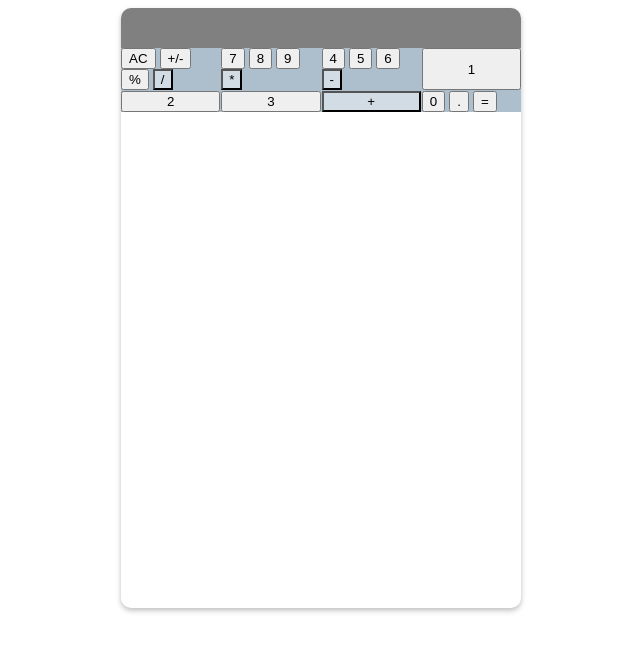
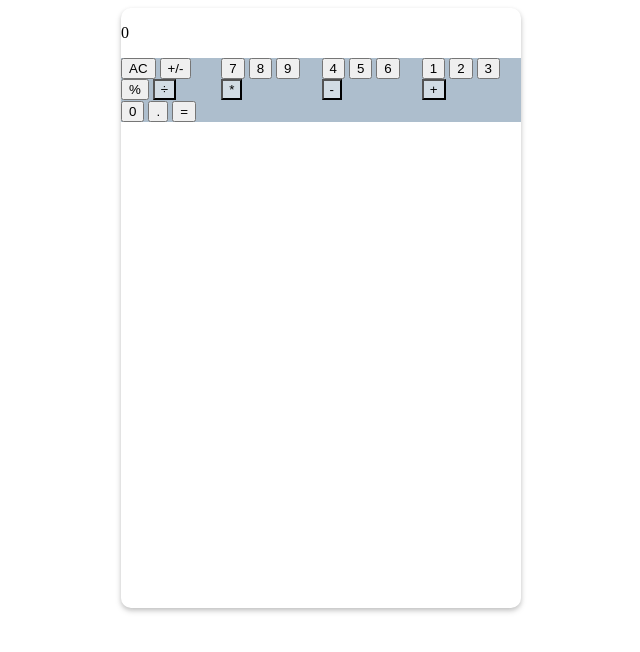
Before and after one commit to justinnebaltazar/calculator, a plain HTML site: page index.html in a window 1280 px wide. Shown: the whole page, without its empty margins (319-959 px from the left). Drawn offline with Linux system fonts and the light colour scheme.

Commit message:
Add div for calculator keys

```diff
--- a/index.html
+++ b/index.html
@@ -8,15 +8,16 @@
 </head>
 <body>
     <div id="container">
-        <div class="display-input">
-            <p id="user-input"></p>
+        <div class="calculator">
+            <div class="display">
+                <p id="user-input">0</p>
             </div>
             <div class="calculator-keys">
                 <div class="row">
                     <button id="clear">AC</button>
                     <button id="negative">+/-</button>
                     <button id="percent" >%</button>
-                <button class="operator" id="divide">/</button>
+                    <button class="operator" id="divide">÷</button>
                 </div>
                 <div class="row">
                     <button class="number">7</button>
@@ -30,14 +31,17 @@
                     <button class="number">6</button>
                     <button class="operator" id="subtract">-</button>
                 </div>
+                <div class="row">
                     <button class="number">1</button>
                     <button class="number">2</button>
                     <button class="number">3</button>
                     <button class="operator" id="add">+</button>
+                </div>
                 <div class="row">
                     <button class="number">0</button>
-                <button id="decimal">.</button>
+                    <button class= "dot" id="decimal">.</button>
                     <button id="equals">=</button>
+                </div>
             </div>
         </div>
     </div>
```
Lines whose indentation alone changed are shown as unchanged.
